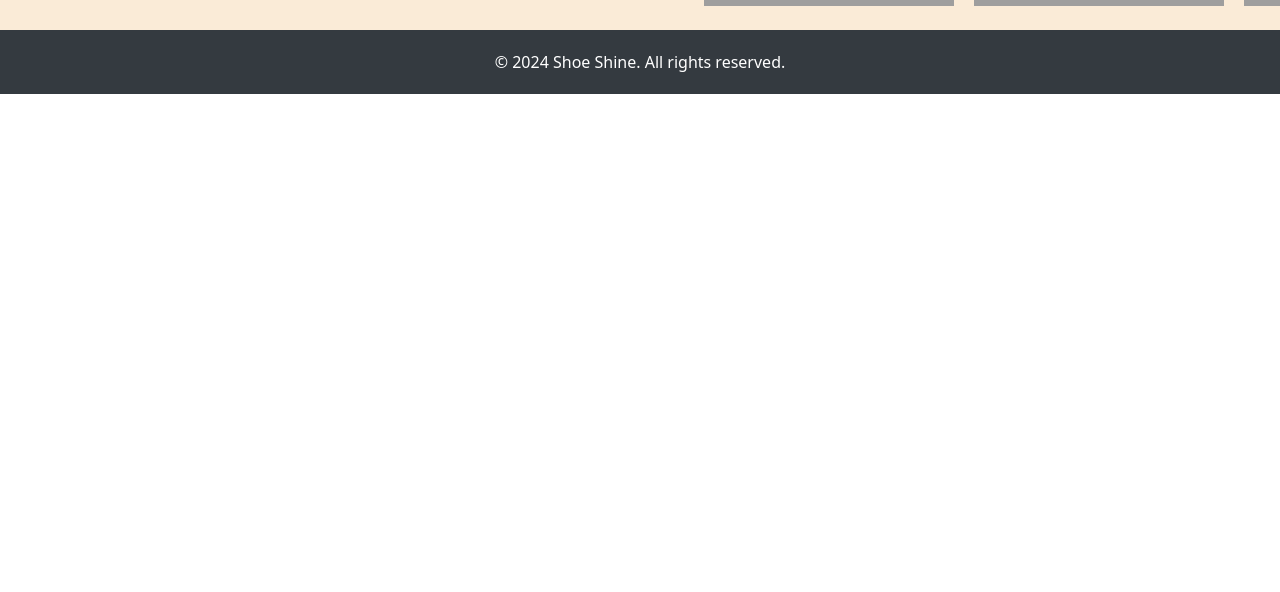
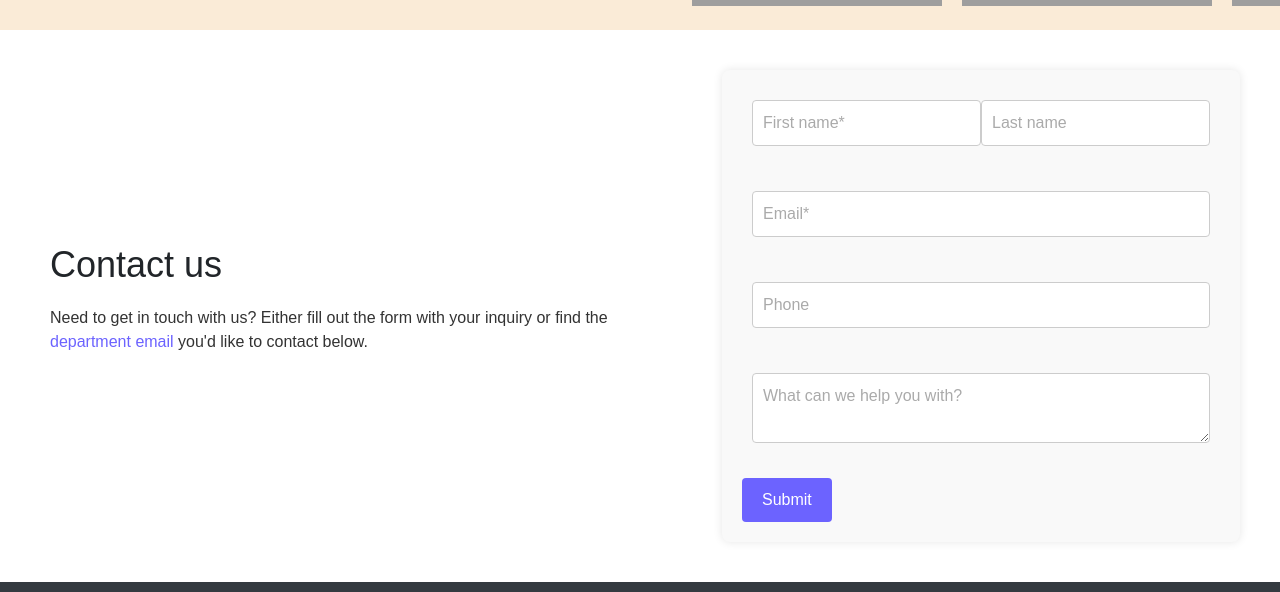
Before and after one commit to bnvenky/shoe-shine-download-page, a React (Create React App) app: page / in a window 1280 px wide. Shown: the part 1386-1978 px from the top of the page. Before the commit the page ends 1480 px from the top, so only its background shows below. Built offline with nearby package versions, Linux system fonts and the light colour scheme; grey boxes are pictures that could not be loaded.

Commit message:
Modified The Contact Us Page

```diff
--- a/package.json
+++ b/package.json
@@ -11,6 +11,7 @@
     "@testing-library/react": "^13.4.0",
     "@testing-library/user-event": "^13.5.0",
     "ajv": "^8.17.1",
+    "axios": "^1.7.2",
     "bootstrap": "^5.3.3",
     "framer-motion": "^11.3.12",
     "react": "^18.3.1",
--- /dev/null
+++ b/src/components/ContactUs.css
@@ -0,0 +1,71 @@
+.contact-container {
+    display: flex;
+    justify-content: space-between;
+    align-items: center;
+    padding: 40px;
+    margin-left: 10px;
+    font-family: Arial, sans-serif;
+}
+
+.contact-content {
+    max-width: 50%;
+}
+
+.contact-content h1 {
+    font-size: 36px;
+    margin-bottom: 20px;
+}
+
+.contact-content p {
+    font-size: 16px;
+    color: #333;
+}
+
+.contact-content a {
+    color: #6c63ff;
+    text-decoration: none;
+}
+
+.contact-form {
+    background-color: #f9f9f9;
+    padding: 20px;
+    border-radius: 8px;
+    box-shadow: 0 0 10px rgba(0, 0, 0, 0.1);
+}
+
+.form-group {
+    display: flex;
+    flex-direction: row;
+    margin-bottom: 15px;
+    padding: 10px;
+}
+
+.form-group input,
+.form-group textarea {
+    width: 100%;
+    padding: 10px;
+    margin-bottom: 10px;
+    border: 1px solid #ccc;
+    border-radius: 4px;
+    font-size: 16px;
+}
+
+.form-group input::placeholder,
+.form-group textarea::placeholder {
+    color: #aaa;
+}
+
+.submit-btn {
+    background-color: #6c63ff;
+    color: #fff;
+    border: none;
+    padding: 10px 20px;
+    border-radius: 4px;
+    font-size: 16px;
+    cursor: pointer;
+    transition: background-color 0.3s ease;
+}
+
+.submit-btn:hover {
+    background-color: #5548c8;
+}
--- /dev/null
+++ b/src/components/ContactUs.js
@@ -0,0 +1,111 @@
+import React, { useState } from 'react';
+import axios from 'axios';
+import './ContactUs.css';
+
+const ContactUs = () => {
+    const [formData, setFormData] = useState({
+        firstName: '',
+        lastName: '',
+        email: '',
+        phone: '',
+        message: ''
+    });
+
+    const [responseMessage, setResponseMessage] = useState('');
+
+    const handleChange = (e) => {
+        setFormData({
+            ...formData,
+            [e.target.name]: e.target.value
+        });
+    };
+
+    const handleSubmit = (e) => {
+        e.preventDefault();
+        axios.post('http://localhost:5000/send', formData)
+            .then((response) => {
+                setResponseMessage('Form submitted successfully!');
+                setFormData({
+                    firstName: '',
+                    lastName: '',
+                    email: '',
+                    phone: '',
+                    message: ''
+                });
+            })
+            .catch((error) => {
+                setResponseMessage('Error submitting form. Please try again.');
+            });
+    };
+
+    return (
+        <div className="contact-container">
+            <div className="contact-content">
+                <h1>Contact us</h1>
+                <p>
+                    Need to get in touch with us? Either fill out the form with your inquiry or
+                    find the <a href="#">department email</a> you'd like to contact below.
+                </p>
+            </div>
+            <div className="contact-form">
+                <form onSubmit={handleSubmit}>
+                    <div className="form-group flex">
+                        <input
+                            type="text"
+                            id="firstName"
+                            name="firstName"
+                            placeholder="First name*"
+                            value={formData.firstName}
+                            onChange={handleChange}
+                            required
+                        />
+                        <input
+                            type="text"
+                            id="lastName"
+                            name="lastName"
+                            placeholder="Last name"
+                            value={formData.lastName}
+                            onChange={handleChange}
+                        />
+                    </div>
+                    <div className="form-group">
+                        <input
+                            type="email"
+                            id="email"
+                            name="email"
+                            placeholder="Email*"
+                            value={formData.email}
+                            onChange={handleChange}
+                            required
+                        />
+                    </div>
+                    <div className="form-group">
+                        <input
+                            type="tel"
+                            id="phone"
+                            name="phone"
+                            placeholder="Phone"
+                            value={formData.phone}
+                            onChange={handleChange}
+                            required
+                        />
+                    </div>
+                    <div className="form-group">
+                        <textarea
+                            id="message"
+                            name="message"
+                            placeholder="What can we help you with?"
+                            value={formData.message}
+                            onChange={handleChange}
+                            required
+                        ></textarea>
+                    </div>
+                    <button type="submit" className="submit-btn">Submit</button>
+                </form>
+                {responseMessage && <p className="response-message">{responseMessage}</p>}
+            </div>
+        </div>
+    );
+};
+
+export default ContactUs;
--- a/src/pages/DownloadPage.js
+++ b/src/pages/DownloadPage.js
@@ -4,6 +4,7 @@ import ProductsList from '../components/ProductsList';
 import ServiceAbout from '../components/ServiceAbout';
 import IntroComponent from '../components/IntroComponent';
 import '../styles/downloadPage.css';
+import ContactUs from '../components/ContactUs';
 
 const DownloadPage = () => {
   return (
@@ -13,6 +14,7 @@ const DownloadPage = () => {
         <IntroComponent />
         <ServiceAbout />
         <ProductsList />
+        <ContactUs />
       </div>
 
     </>
```
Also changed, not shown: 1 other file (tests, documents, lock files or other folders).
